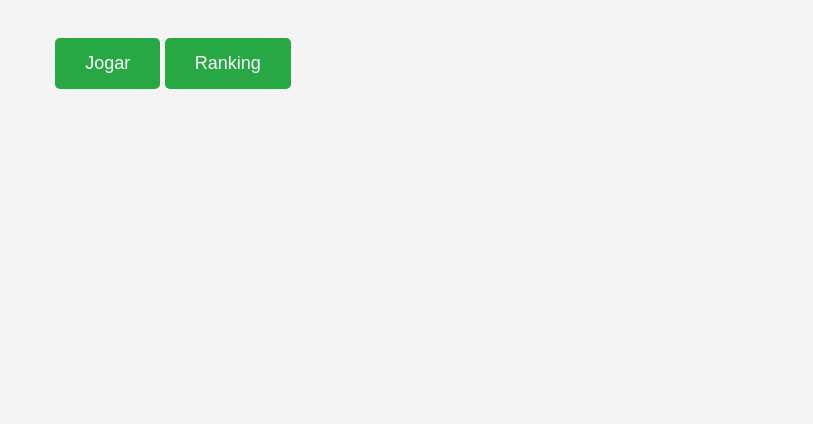
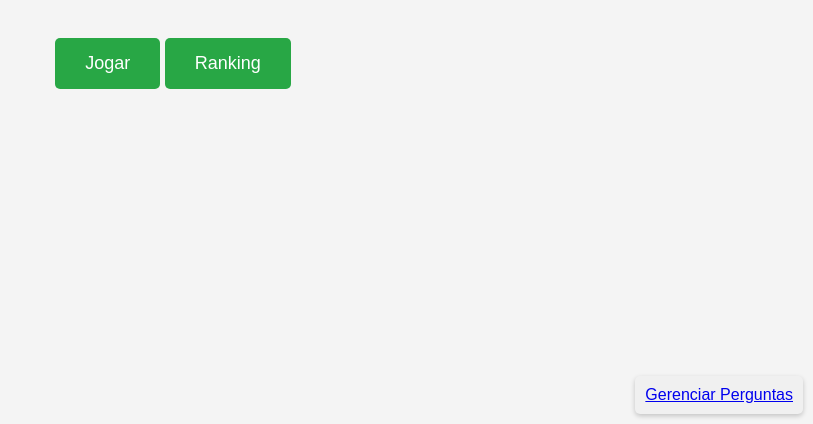
Before and after one commit to jv-gb/quiz_mysql_web, a website: page view/index.html in a window 1280 px wide. Shown: the part 376-800 px from the top of the page, without its empty margins (467-1280 px from the left). Drawn offline with Linux system fonts and the light colour scheme.

Commit message:
botão que redireciona para gerenciar perguntas

```diff
--- a/style/style.css
+++ b/style/style.css
@@ -77,3 +77,12 @@ a.btn {
 a.btn:hover {
     background-color: #218838;
 }
+.gerenciarPerguntas {
+    position: fixed;
+    bottom: 10px; /* Distância do canto inferior */
+    right: 10px; /* Distância do canto direito */
+    background-color: #f0f0f0; /* Cor de fundo da div */
+    padding: 10px; /* Espaçamento interno */
+    border-radius: 5px; /* Bordas arredondadas */
+    box-shadow: 0px 2px 5px rgba(0, 0, 0, 0.2); /* Sombra para destacar a div */
+}
--- a/view/index.html
+++ b/view/index.html
@@ -12,5 +12,6 @@
         <a href="./login.html" class="btn">Jogar</a>
         <a href="ranking.html" class="btn">Ranking</a>
     </div>
+    <a href="gerenciarPerguntas.html" class="gerenciarPerguntas">Gerenciar Perguntas</a>
 </body>
 </html>
```
Also changed, not shown: view/jogo.html (+1 -0 lines), view/login.html (+0 -1 lines).
